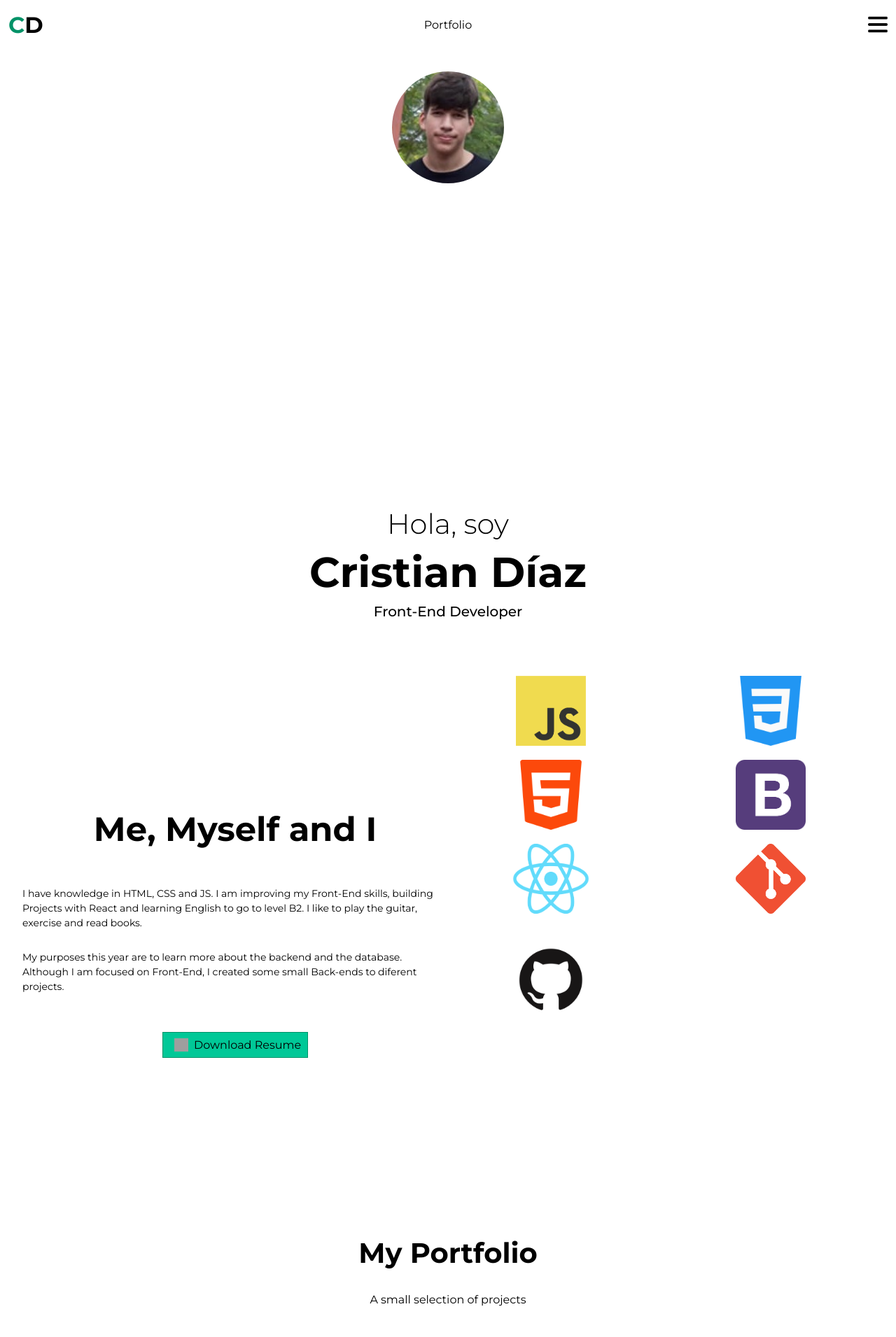
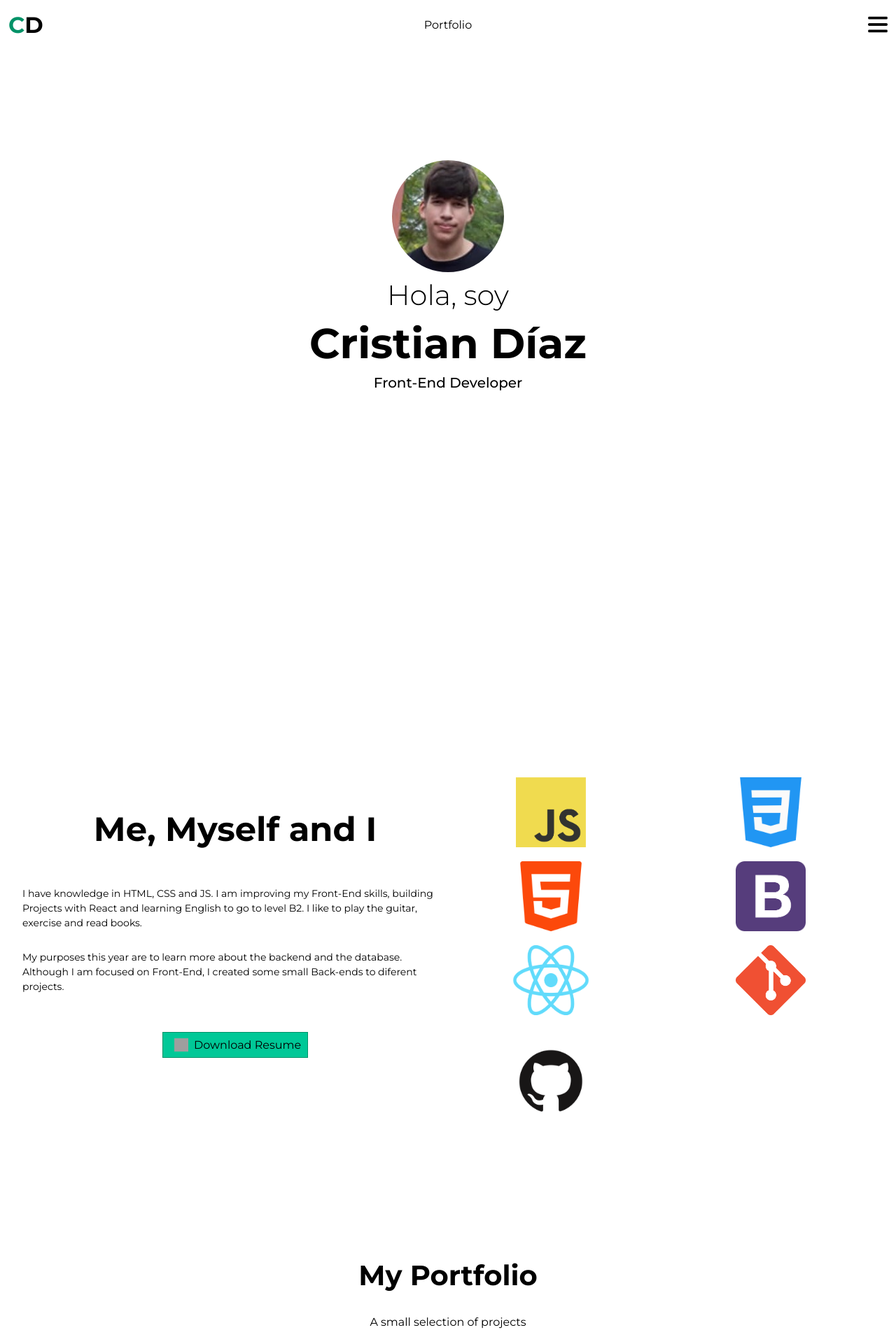
Before and after one commit to cristiandiazperdomo/Portfolio, a React (Create React App) app: page / in a window 1280 px wide. Shown: the top 1911 px of the page at 70% size. Built offline with nearby package versions, Linux system fonts and the light colour scheme; grey boxes are pictures that could not be loaded.

Commit message:
delete arrows

```diff
--- a/src/styles/components/Home.css
+++ b/src/styles/components/Home.css
@@ -20,9 +20,9 @@
 .presentation-info {
 	display: flex;
     flex-direction: column;
-    justify-content: space-between;
-	padding: 32px 32px;
-	height: 100vh;
+    justify-content: center;
+    padding: 32px 32px;
+    height: 100vh;
 }
 .presentation-header {
 	display: flex;
@@ -35,6 +35,7 @@
     border-radius: 50%;
 }
 .presentation-about-me {
+	margin-bottom: 200px;
 	text-align: center;
 }
 .presentation-about-me .hello {
@@ -113,8 +114,9 @@
 .technologies-container {
 	display: flex;
     flex-direction: column;
-    justify-content: space-between;
+    justify-content: center;
     padding: 32px 0 0 0;
+    height: 100vh;
 }
 .technologies {
 	display: grid;
```
